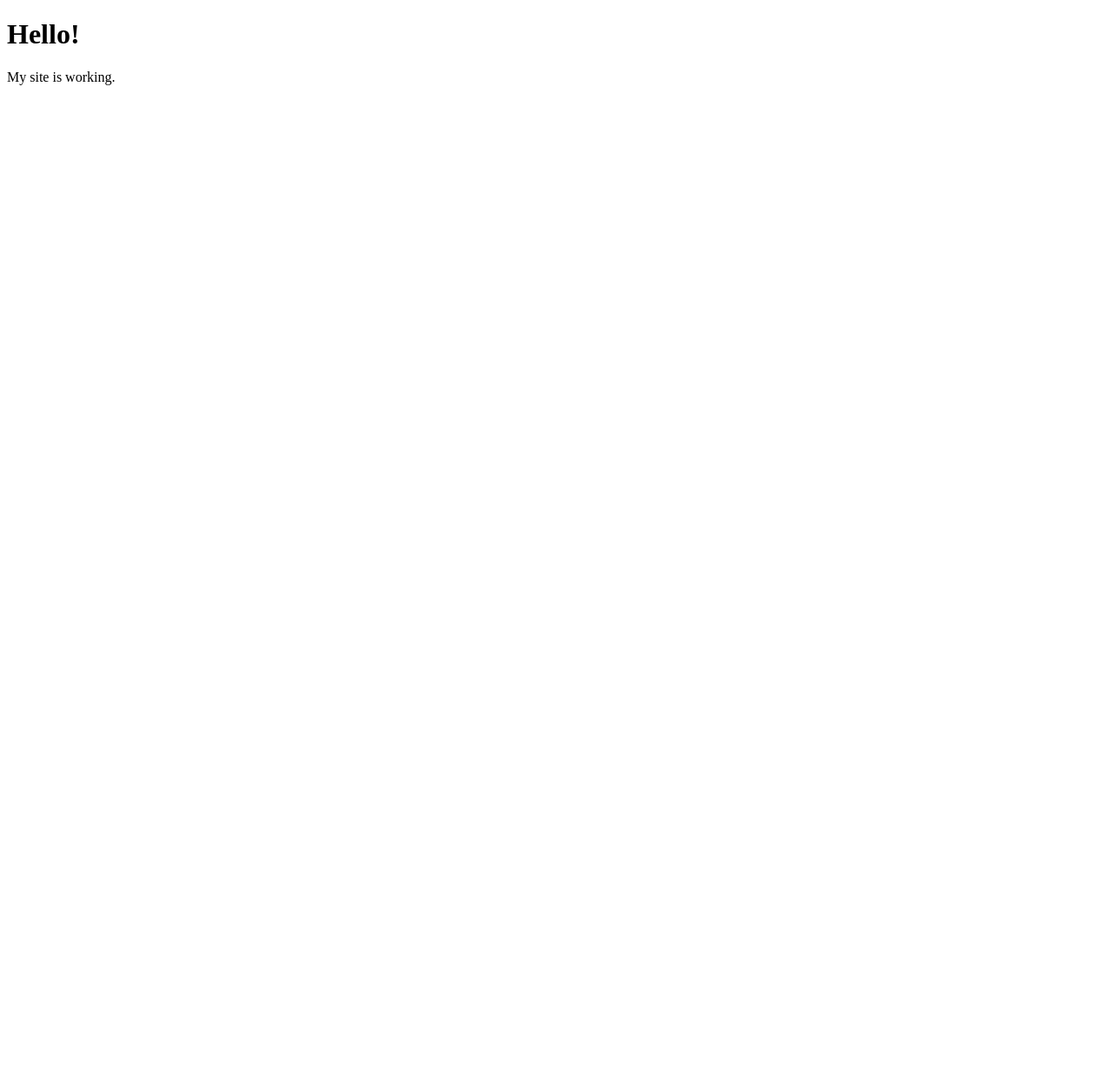
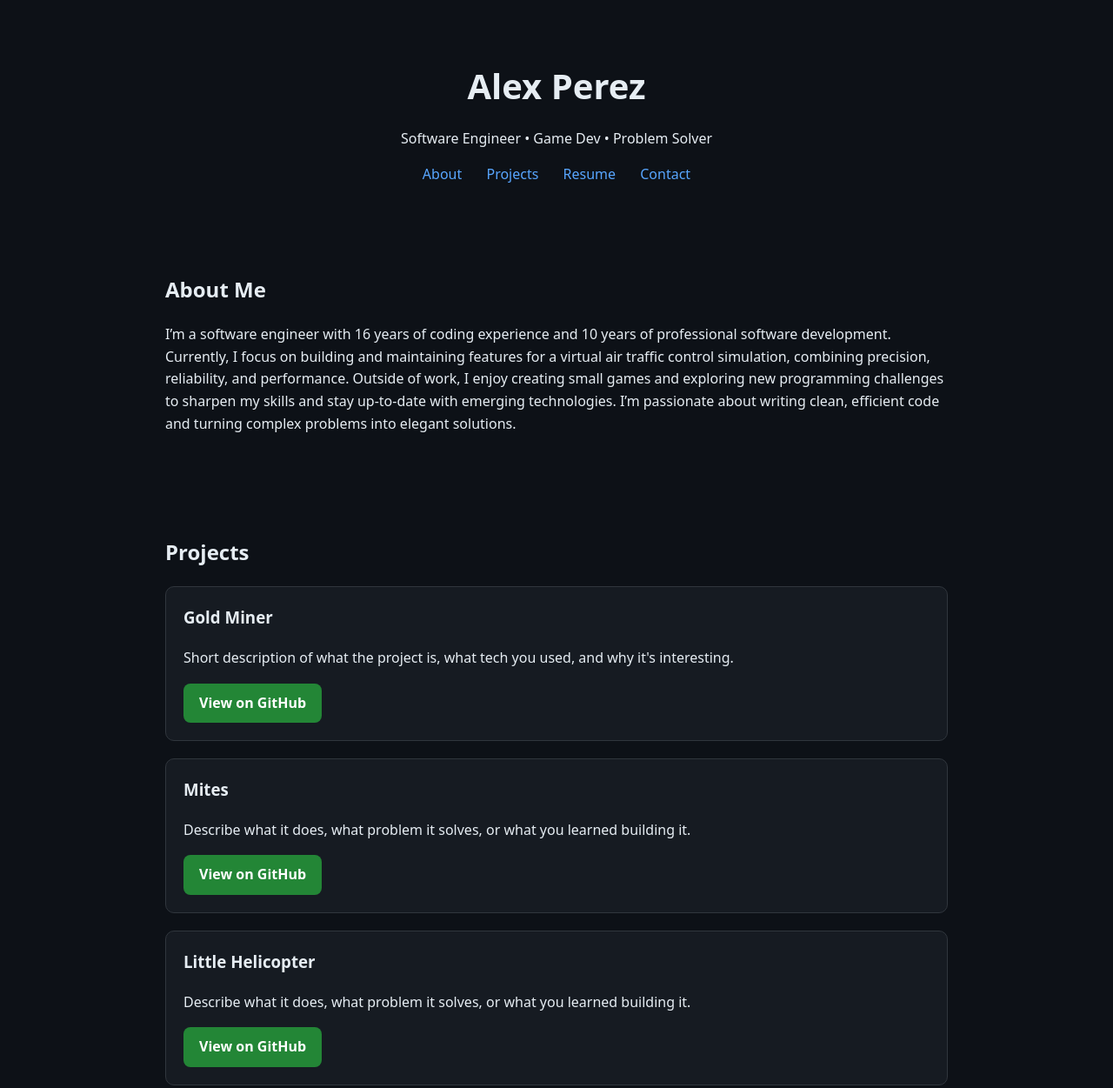
Before and after one commit to Apezz10/apezz.github.io, a plain HTML site: page index.html in a window 1280 px wide. Shown: the top 1251 px of the page at 87% size. Before the commit the page ends 800 px from the top, so only its background shows below. Drawn offline with Linux system fonts and the light colour scheme.

Commit message:
Update index.html

```diff
--- a/index.html
+++ b/index.html
@@ -1,7 +1,143 @@
 <!DOCTYPE html>
-<html>
+<html lang="en">
+<head>
+    <meta charset="UTF-8">
+    <meta name="viewport" content="width=device-width, initial-scale=1.0">
+    <title>My Developer Portfolio</title>
+    <style>
+        body {
+            margin: 0;
+            font-family: system-ui, sans-serif;
+            background: #0d1117;
+            color: #e6edf3;
+            line-height: 1.6;
+        }
+
+        header {
+            padding: 40px 20px;
+            text-align: center;
+        }
+
+        h1 {
+            margin-bottom: 10px;
+            font-size: 2.5rem;
+        }
+
+        nav {
+            margin-top: 15px;
+        }
+
+        nav a {
+            margin: 0 12px;
+            color: #58a6ff;
+            text-decoration: none;
+            font-weight: 500;
+        }
+
+        nav a:hover {
+            text-decoration: underline;
+        }
+
+        section {
+            max-width: 900px;
+            margin: auto;
+            padding: 40px 20px;
+        }
+
+        .project {
+            background: #161b22;
+            padding: 20px;
+            border-radius: 10px;
+            margin-bottom: 20px;
+            border: 1px solid #30363d;
+        }
+
+        .project h3 {
+            margin-top: 0;
+        }
+
+        footer {
+            text-align: center;
+            padding: 20px;
+            font-size: 0.9rem;
+            opacity: 0.6;
+        }
+
+        a.button {
+            display: inline-block;
+            padding: 10px 18px;
+            background: #238636;
+            color: white;
+            text-decoration: none;
+            border-radius: 8px;
+            font-weight: 600;
+        }
+
+        a.button:hover {
+            background: #2ea043;
+        }
+    </style>
+</head>
+
 <body>
-  <h1>Hello!</h1>
-  <p>My site is working.</p>
+    <header>
+        <h1>Alex Perez</h1>
+        <p>Software Engineer • Game Dev • Problem Solver</p>
+        <nav>
+            <a href="#about">About</a>
+            <a href="#projects">Projects</a>
+            <a href="#resume">Resume</a>
+            <a href="#contact">Contact</a>
+        </nav>
+    </header>
+
+    <section id="about">
+        <h2>About Me</h2>
+        <p>
+            I’m a software engineer with 16 years of coding experience and 10 years of professional software development.
+            Currently, I focus on building and maintaining features for a virtual air traffic control simulation, combining
+            precision, reliability, and performance. Outside of work, I enjoy creating small games and exploring new programming
+            challenges to sharpen my skills and stay up-to-date with emerging technologies.
+            I’m passionate about writing clean, efficient code and turning complex problems into elegant solutions.
+        </p>
+    </section>
+
+    <section id="projects">
+        <h2>Projects</h2>
+
+        <div class="project">
+            <h3>Gold Miner</h3>
+            <p>Short description of what the project is, what tech you used, and why it's interesting.</p>
+            <a href="https://github.com/yourusername/project1" class="button" target="_blank">View on GitHub</a>
+        </div>
+
+        <div class="project">
+            <h3>Mites</h3>
+            <p>Describe what it does, what problem it solves, or what you learned building it.</p>
+            <a href="https://github.com/yourusername/project2" class="button" target="_blank">View on GitHub</a>
+        </div>
+
+        <div class="project">
+            <h3>Little Helicopter</h3>
+            <p>Describe what it does, what problem it solves, or what you learned building it.</p>
+            <a href="https://github.com/yourusername/project2" class="button" target="_blank">View on GitHub</a>
+        </div>
+    </section>
+
+    <section id="resume">
+        <h2>Resume</h2>
+        <p>Link resume PDF here:</p>
+        <a href="resume.pdf" class="button" target="_blank">Download Resume</a>
+    </section>
+
+    <section id="contact">
+        <h2>Contact</h2>
+        <p>Email: <strong>xpezz01@gmail.com</strong></p>
+        <p>GitHub: <a href="https://github.com/apezz10" target="_blank">github.com/apezz10</a></p>
+    </section>
+
+    <footer>
+        © 2025 Alex Perez — All Rights Reserved
+    </footer>
 </body>
 </html>
```
